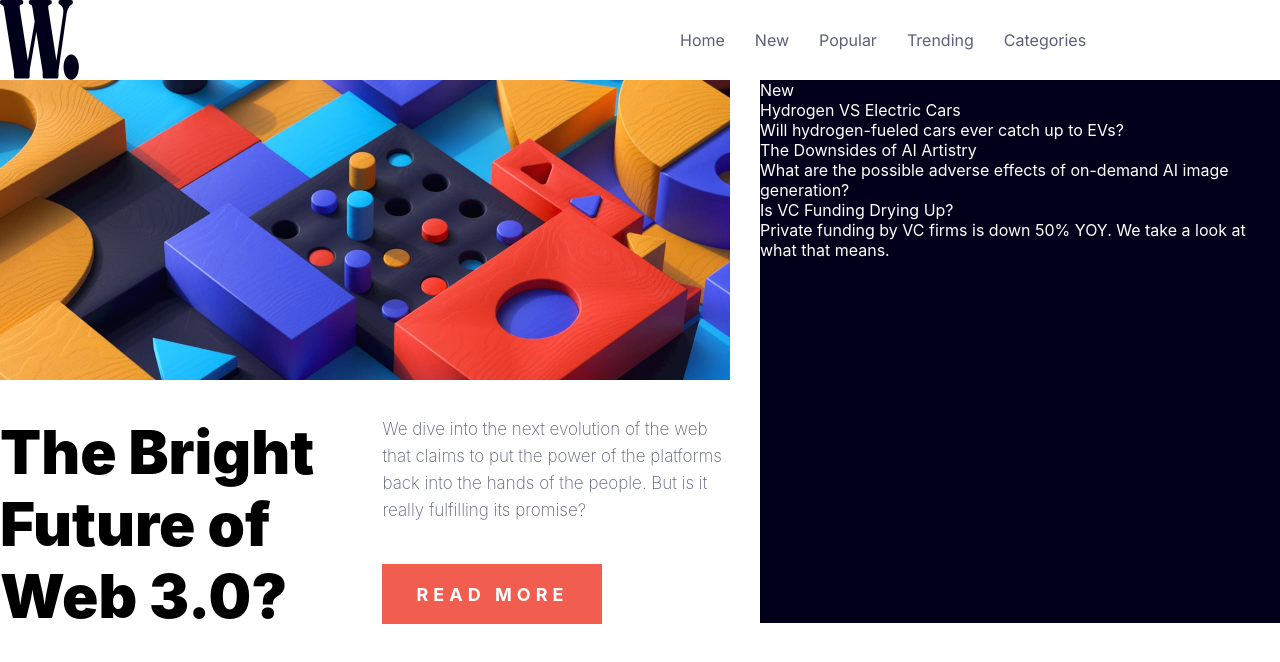
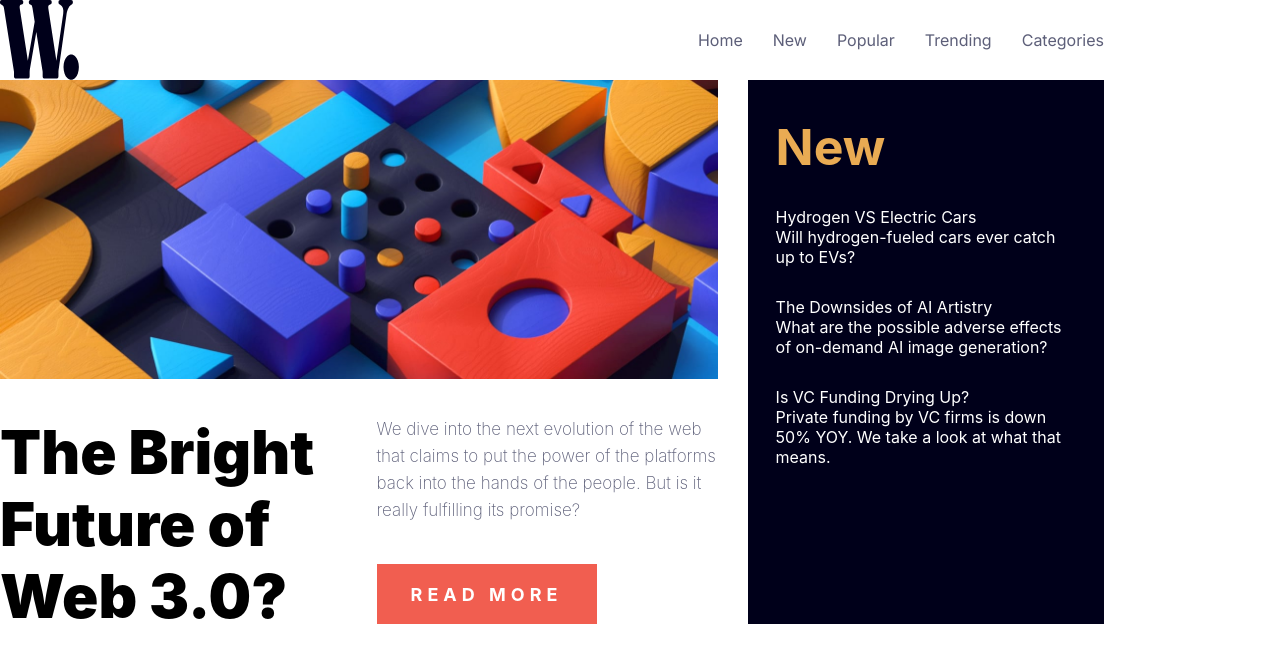
Before and after one commit to tbbui-732/news-homepage, a React (Create React App) app in the folder app/: page / in a window 1280 px wide. Shown: the top 662 px of the page. Built offline with nearby package versions, Linux system fonts and the light colour scheme.

Commit message:
Fixed the nightmare that is CSS

```diff
--- a/app/src/App.css
+++ b/app/src/App.css
@@ -3,19 +3,21 @@
   flex-direction: column;
   justify-content: space-between;
   align-content: center;
+  width: 69rem;
 }
 
 .Top {
-
+  width: 100%;
 }
 
 .Middle {
   display: flex;
   flex-direction: row;
   gap: 30px;
-  min-height: 33.938rem;
+  height: 34rem;
+  width: 100%;
 }
 
 .Bottom {
-
+  width: 100%;
 }
--- a/app/src/components/MainHeading.tsx
+++ b/app/src/components/MainHeading.tsx
@@ -12,7 +12,9 @@ const MainHeading = () => {
 
   return (
     <div className="MainHeading">
-      <img className="HeadingImage" src={headingImage} alt="image-web-3-desktop" />
+      <div className="Top">
+        <img className="HeadingImage" src={headingImage} alt="image-web-3-desktop" />
+      </div>
       <div className="Bottom">
         <div className="HeadingTitle">{title}</div>
         <div className="HeadingReadMore">
--- a/app/src/components/stylesheet/MainHeading.css
+++ b/app/src/components/stylesheet/MainHeading.css
@@ -1,22 +1,20 @@
 .MainHeading {
-  width: 730px;
-  height: 510px;
-
+  width: 65%;
   display: flex;
   flex-direction: column;
-  /* grid-template-areas:
-    'image image image image image'
-    'image image image image image'
-    'title title readmore readmore readmore'
-    'title title readmore readmore readmore'; */
-  gap: 36px;
+  justify-content: space-between;
   align-content: center;
 }
 
+.Top {
+
+}
+
 .HeadingImage {
-  /* grid-area: image; */
   width: 100%;
   height: 100%;
+  /* width: 730px; */
+  /* height: 300px; */
 }
 
 .Bottom {
@@ -26,8 +24,6 @@
 }
 
 .HeadingTitle {
-  /* grid-area: title; */
-
   text-align: left;
 
   font-size: 60px;
--- a/app/src/components/stylesheet/Navigation.css
+++ b/app/src/components/stylesheet/Navigation.css
@@ -18,6 +18,7 @@
   flex-direction: row;
   gap: 30px;
 
+  justify-content: right;
   width: 450px;
 }
 
--- a/app/src/components/stylesheet/SideSubHeading.css
+++ b/app/src/components/stylesheet/SideSubHeading.css
@@ -1,14 +1,20 @@
 .SideSubHeading {
   display: flex;
   flex-direction: column;
-  min-width: 320px;
-  min-height: 33.938rem;
+  gap: 30px;
+
+  width: 100%;
 
   background-color: hsl(240, 100%, 5%); /* very dark blue */
+
+  /* padding: top right bottom left; */
+  padding: 37px 28px 37px 28px;
 }
 
 .Title {
-  color: white;
+  color: hsl(35, 77%, 62%);
+  font-size: 50px;
+  font-weight: 700;
 }
 
 .NewsBlock {
```
